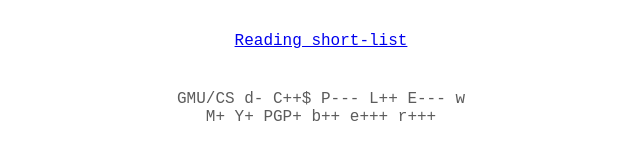
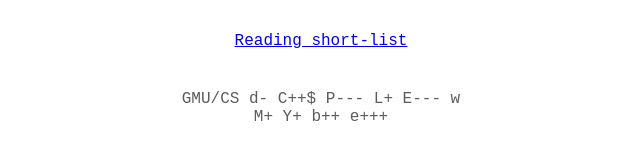
Before and after one commit to jeffgreenca/jeffg, a plain HTML site: page index.html in a window 1280 px wide. Shown: the part 218-378 px from the top of the page, 319-959 px from the left. Drawn offline with Linux system fonts and the light colour scheme.

Commit message:
Update index.html

```diff
--- a/index.html
+++ b/index.html
@@ -26,7 +26,7 @@
       <a href="read.html">Reading short-list</a>
     </div>
 	  <div class="fade">
-		  GMU/CS d- C++$ P--- L++ E--- w M+ Y+ PGP+ b++ e+++ r+++
+		  GMU/CS d- C++$ P--- L+ E--- w M+ Y+ b++ e+++
 	  </div>
   </center>
 </body>
```
